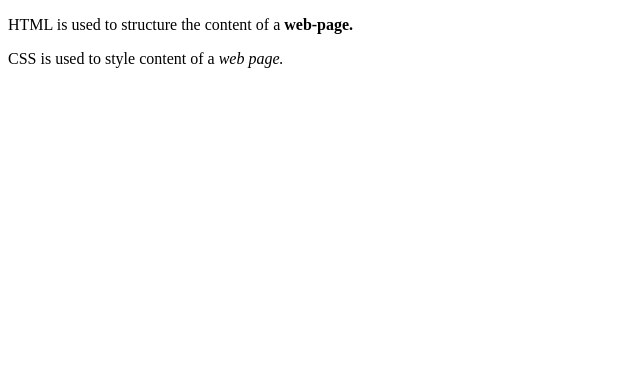
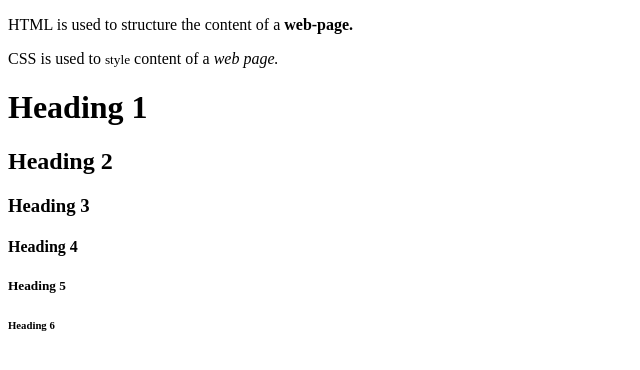
Before and after one commit to Wasim-Bhatt/HTML-and-CSS-Basics, a plain HTML site: page index.html in a window 1280 px wide. Shown: the whole page, without its empty margins (0-640 px from the left). Drawn offline with Linux system fonts and the light colour scheme.

Commit message:
heading tags

```diff
--- a/index.html
+++ b/index.html
@@ -8,6 +8,15 @@
 </head>
 <body>
     <p>HTML is used to structure the content of a <strong>web-page.</strong></p>
-    <p>CSS is used to style content of a <em>web page.</em></p>
+    <p>CSS is used to <small>style</small> content of a <em>web page.</em></p>
+
+    <h1>Heading 1</h1>
+    <h2>Heading 2</h2>
+    <h3>Heading 3</h3>
+    <h4>Heading 4</h4>
+    <h5>Heading 5</h5>
+    <h6>Heading 6</h6>
+
+
 </body>
 </html>
```
